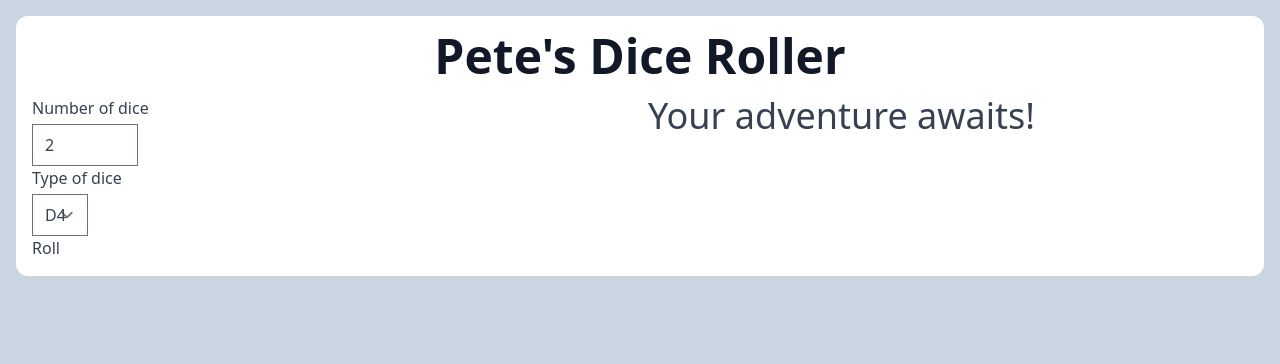
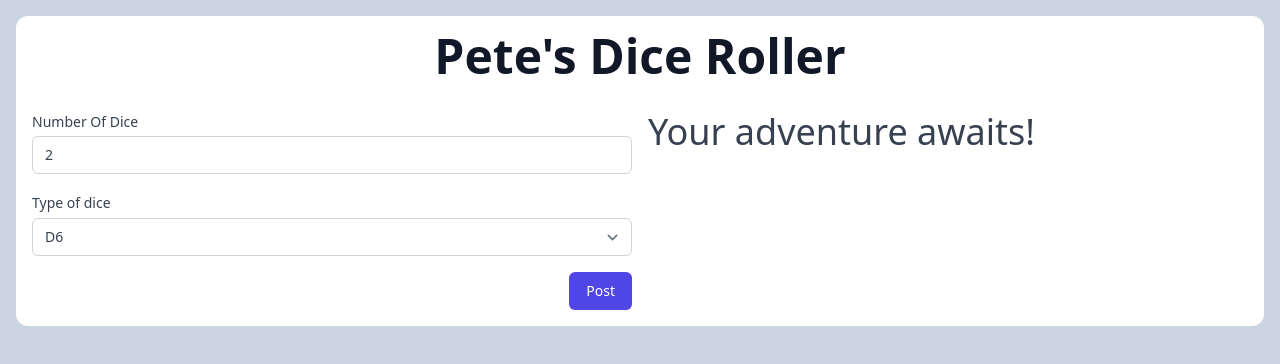
Before and after one commit to writes-of-spring/dice-roller, a React (Vite) app: page / in a window 1280 px wide. Shown: the top 364 px of the page. Built offline with nearby package versions, Linux system fonts and the light colour scheme.

Commit message:
split results and dice rolling form

```diff
--- a/src/App.tsx
+++ b/src/App.tsx
@@ -1,72 +1,40 @@
 import React, { useState } from "react";
+import { SubmitHandler } from "react-hook-form";
+import Form, { FormTypes } from "./Form";
+import Results from "./Results";
 
 function App() {
-  const [dicePool, setDicePool] = useState<number[] | null>(null);
-  const numberOfDiceRef = React.useRef<HTMLInputElement>(null);
-  const typeOfDiceRef = React.useRef<HTMLSelectElement>(null);
+  const [diceRollResult, setDiceRollResult] = useState<{
+    typeOfDice: number;
+    dicePool: number[];
+  } | null>(null);
 
-  function rollDice() {
-    if (!numberOfDiceRef.current?.value || !typeOfDiceRef.current?.value) return;
-    const numberOfDice = parseInt(numberOfDiceRef.current?.value || "2");
-    const typeOfDice = parseInt(typeOfDiceRef.current?.value || "6");
-    const rolledDice = Array.from({ length: numberOfDice }, () => Math.floor(Math.random() * typeOfDice + 1));
-    setDicePool(rolledDice);
+  function rollDice(data: FormTypes) {
+    const { numberOfDice, typeOfDice } = data;
+    const rolledDice = Array.from({ length: numberOfDice }, () =>
+      Math.floor(Math.random() * typeOfDice + 1)
+    );
+    setDiceRollResult({
+      typeOfDice,
+      dicePool: rolledDice,
+    });
   }
-  const diceResult =
-    dicePool?.reduce((acc, dice) => {
-      return acc + dice;
-    }, 0) ?? null;
 
-  function handleSubmit(e: React.FormEvent) {
-    e.preventDefault();
-    rollDice();
-  }
-  const showIndividualDice = dicePool && dicePool.length > 1;
+  const onFormSubmit: SubmitHandler<any> = (data) => {
+    rollDice(data);
+  };
+
   return (
-    <div className="md:mt-4 rounded-xl p-4 container mx-auto bg-white text-gray-700">
-      <h1 className="text-5xl text-center font-bold text-gray-900  sm:mb-4">Pete's Dice Roller</h1>
-      <div className="flex gap-4 flex-wrap-reverse">
+    <div className="container mx-auto rounded-xl bg-white p-4 text-gray-700 md:mt-4">
+      <h1 className="text-center text-5xl font-bold text-gray-900  sm:mb-4 lg:mb-8">
+        Pete's Dice Roller
+      </h1>
+      <div className="flex flex-wrap-reverse gap-4">
         <div className="w-72 grow ">
-          <form onSubmit={handleSubmit}>
-            <label className="block">
-              <span className="text-gray-700">Number of dice</span>
-              <input
-                name="numberOfDice"
-                ref={numberOfDiceRef}
-                className="form-input mt-1 block "
-                defaultValue={2}
-                min={1}
-                max={10}
-                type="number"
-              />
-            </label>
-            <label className="block">
-              <span className="text-gray-700">Type of dice</span>
-              <select name="typeOfDice" ref={typeOfDiceRef} className="form-input mt-1 block " placeholder="6">
-                {" "}
-                <option value="4">D4</option>
-                <option value="6">D6</option>
-                <option value="8">D8</option>
-                <option value="10">D10</option>
-                <option value="12">D12</option>
-                <option value="20">D20</option>
-              </select>
-            </label>
-            <button>Roll</button>
-          </form>
+          <Form onSubmit={onFormSubmit} />
         </div>
         <div className="w-72 grow">
-          {dicePool ? (
-            <>
-              <h2 className="text-4xl text-gray-700">Result: {diceResult}</h2>
-              <p className="text-2xl text-gray-700">
-                Rolling {numberOfDiceRef.current?.value} D{typeOfDiceRef.current?.value}
-              </p>
-              {showIndividualDice && <p className="text-2xl text-gray-600">Individual dice: {dicePool.join(", ")}</p>}
-            </>
-          ) : (
-            <h2 className="text-4xl text-gray-700">Your adventure awaits!</h2>
-          )}
+          <Results diceRollResult={diceRollResult} />
         </div>
       </div>
     </div>
--- /dev/null
+++ b/src/Form.tsx
@@ -0,0 +1,82 @@
+import React from "react";
+import { SubmitHandler, useForm } from "react-hook-form";
+
+type Props = {
+  onSubmit: SubmitHandler<any>;
+};
+
+export type FormTypes = {
+  numberOfDice: number;
+  typeOfDice: number;
+};
+
+const Form = (props: Props) => {
+  const {
+    register,
+    handleSubmit,
+    watch,
+    formState: { errors },
+  } = useForm<FormTypes>({
+    defaultValues: {
+      numberOfDice: 2,
+      typeOfDice: 6,
+    },
+  });
+
+  function rollDice(data: FormTypes) {
+    const { numberOfDice, typeOfDice } = data;
+    const rolledDice = Array.from({ length: numberOfDice }, () =>
+      Math.floor(Math.random() * typeOfDice + 1)
+    );
+  }
+
+  return (
+    <form onSubmit={handleSubmit(props.onSubmit)}>
+      <div className="mb-4">
+        <label
+          className="mb-1 block text-sm  text-gray-700"
+          htmlFor="numberOfDice"
+        >
+          Number Of Dice
+        </label>
+        <input
+          id="numberOfDice"
+          {...register("numberOfDice", {
+            required: true,
+            valueAsNumber: true,
+          })}
+          className="mt-1 block w-full rounded-md border-gray-300 py-2 pl-3 pr-3 text-base focus:border-indigo-500 focus:outline-none focus:ring-indigo-500 sm:text-sm"
+          defaultValue={2}
+          min={1}
+          max={10}
+          type="number"
+        />
+      </div>
+      <div className="mb-4">
+        <span className="mb-1 text-sm text-gray-700">Type of dice</span>
+        <select
+          {...register("typeOfDice", {
+            required: true,
+            valueAsNumber: true,
+          })}
+          className="mt-1 block w-full rounded-md border-gray-300 py-2 pl-3 pr-10 text-base focus:border-indigo-500 focus:outline-none focus:ring-indigo-500 sm:text-sm"
+        >
+          <option value="4">D4</option>
+          <option value="6">D6</option>
+          <option value="8">D8</option>
+          <option value="10">D10</option>
+          <option value="12">D12</option>
+          <option value="20">D20</option>
+        </select>
+      </div>
+      <button
+        type="submit"
+        className="ml-auto block items-center rounded-md border border-transparent bg-indigo-600 px-4 py-2 text-sm font-medium text-white shadow-sm hover:bg-indigo-700 focus:outline-none focus:ring-2 focus:ring-indigo-500 focus:ring-offset-2"
+      >
+        Post
+      </button>
+    </form>
+  );
+};
+
+export default Form;
--- /dev/null
+++ b/src/Results.tsx
@@ -0,0 +1,42 @@
+import React from "react";
+
+const formatter = new Intl.ListFormat("en", {
+  style: "long",
+  type: "conjunction",
+});
+
+type Props = {
+  diceRollResult: {
+    typeOfDice: number;
+    dicePool: number[];
+  } | null;
+};
+
+const Results = ({ diceRollResult }: Props) => {
+  const showIndividualDice =
+    diceRollResult?.dicePool && diceRollResult.dicePool.length > 1;
+
+  const diceResult =
+    diceRollResult?.dicePool?.reduce((acc, dice) => {
+      return acc + dice;
+    }, 0) ?? null;
+
+  if (!diceRollResult)
+    return <h2 className="text-4xl text-gray-700">Your adventure awaits!</h2>;
+  return (
+    <>
+      <h2 className="text-4xl text-gray-700">Result: {diceResult}</h2>
+      <p className="text-2xl text-gray-700">
+        Rolling {diceRollResult.typeOfDice} D{diceRollResult.typeOfDice}
+      </p>
+      {showIndividualDice && (
+        <p className="text-2xl text-gray-600">
+          Individual dice:{" "}
+          {formatter.format(diceRollResult.dicePool.map((d) => d.toString()))}
+        </p>
+      )}
+    </>
+  );
+};
+
+export default Results;
```
